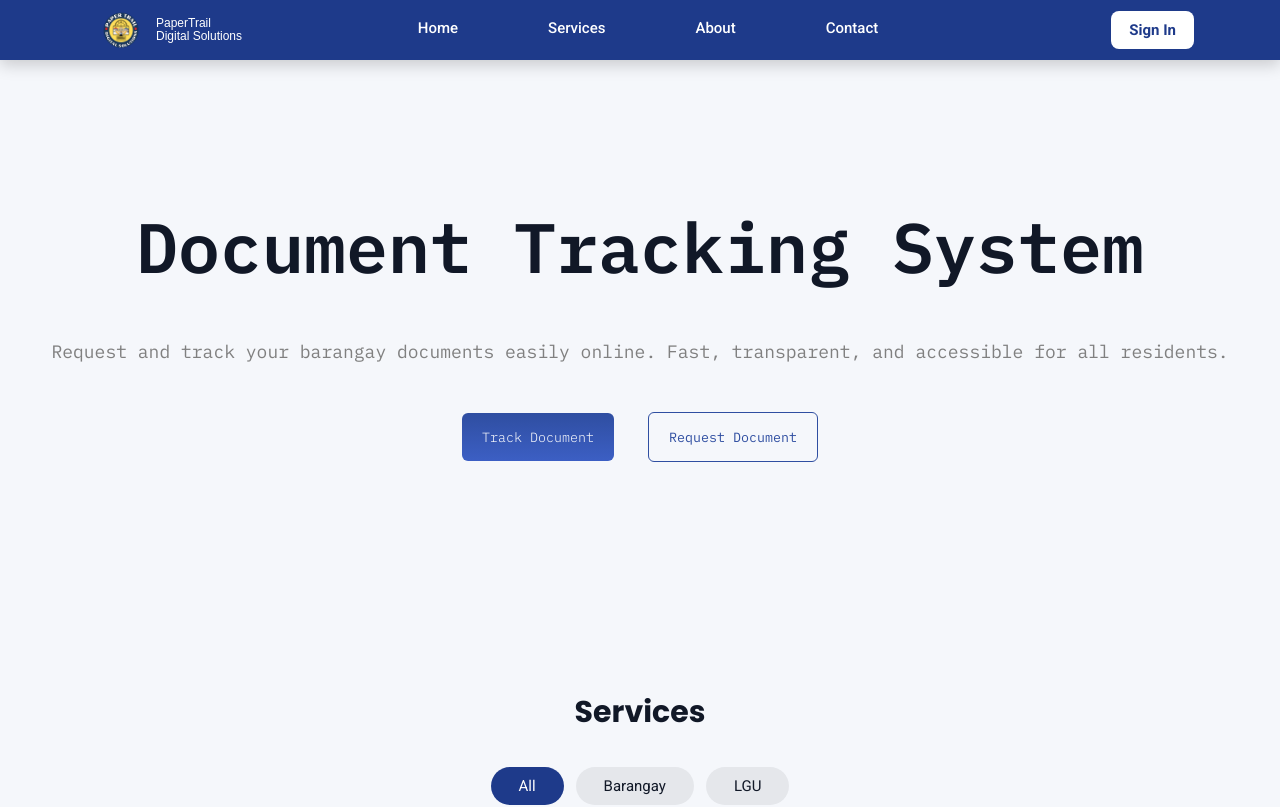
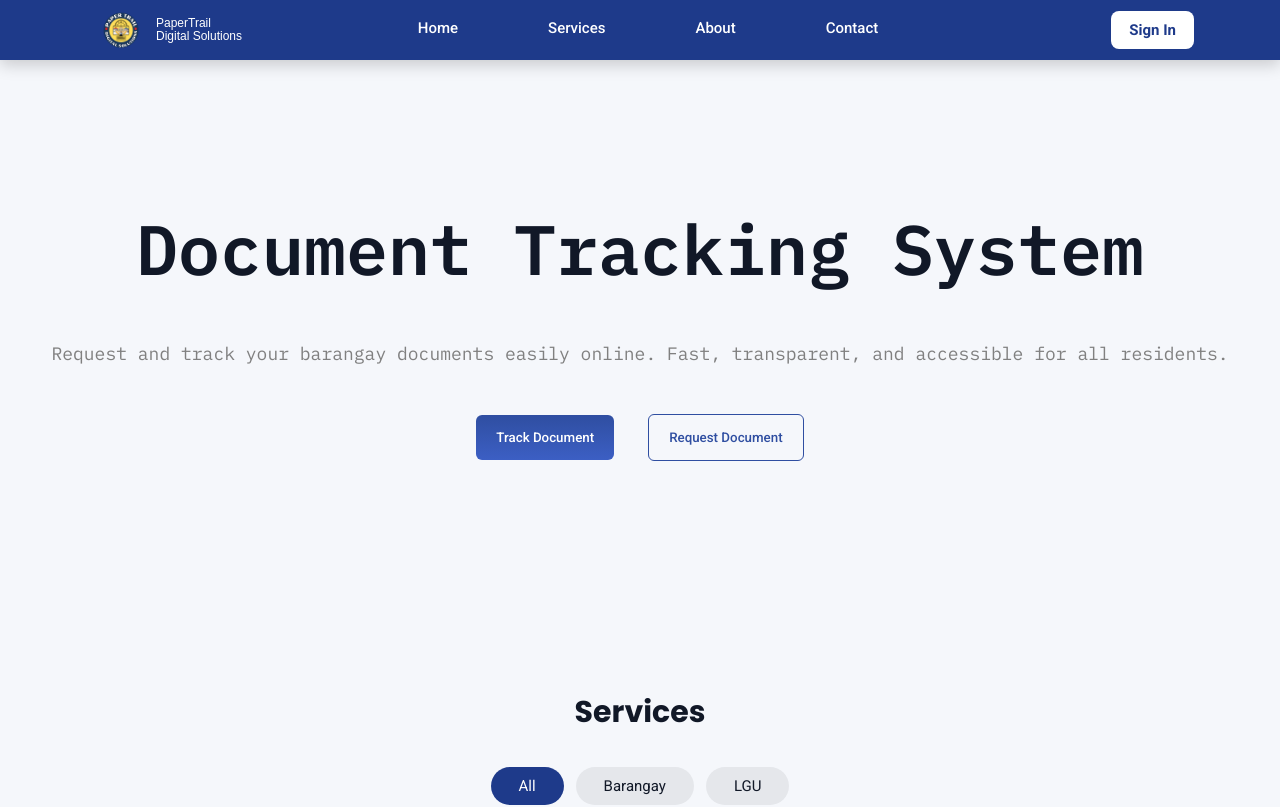
Before and after one commit to JakeBernal/document-tracker, a React (Vite) app in the folder tracker/: page / in a window 1280 px wide. Shown: the top 807 px of the page. Built offline with nearby package versions, Linux system fonts and the light colour scheme.

Commit message:
new font weigths

```diff
--- a/tracker/src/css/hero.css
+++ b/tracker/src/css/hero.css
@@ -24,6 +24,8 @@
 .hero-buttons button {
   margin: 17px;
   cursor: pointer;
+  font-family:'Roboto', sans-serif;
+  font-weight:500;
 }
 
 .primary {
@@ -33,6 +35,7 @@
   padding: 15px 20px;
   border-radius: 6px;
   font-weight: 300;
+
 }
 
 .primary:hover {
```
